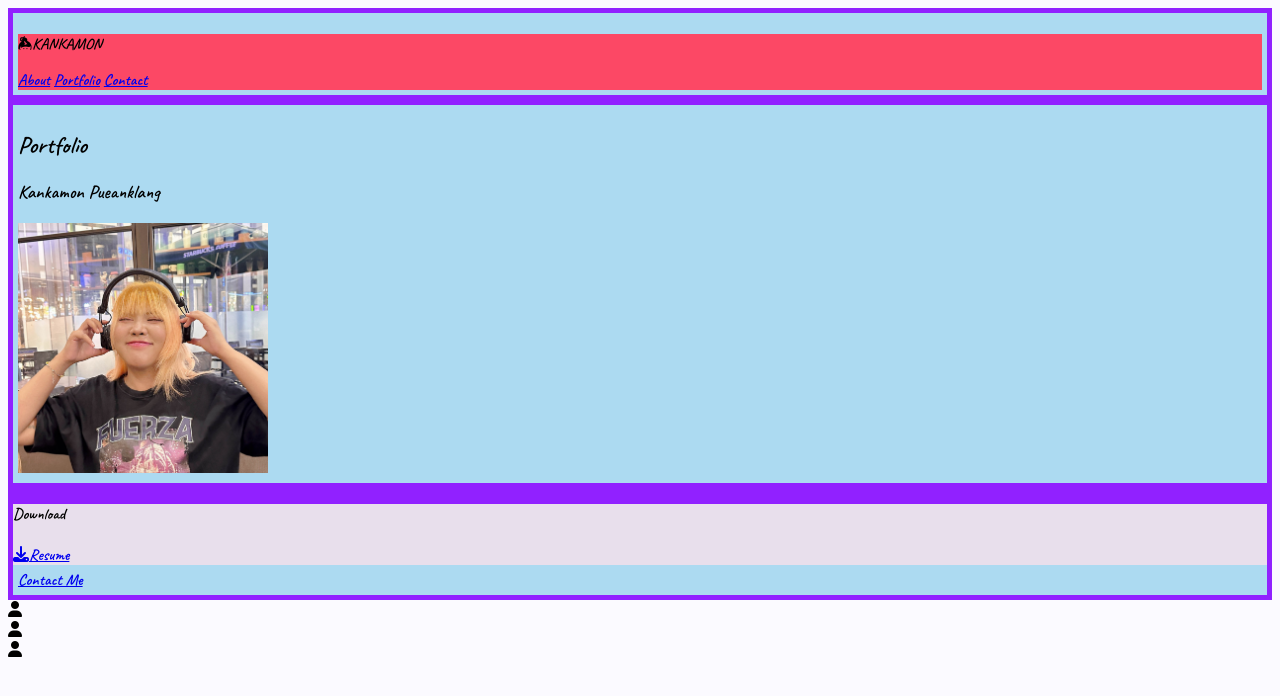
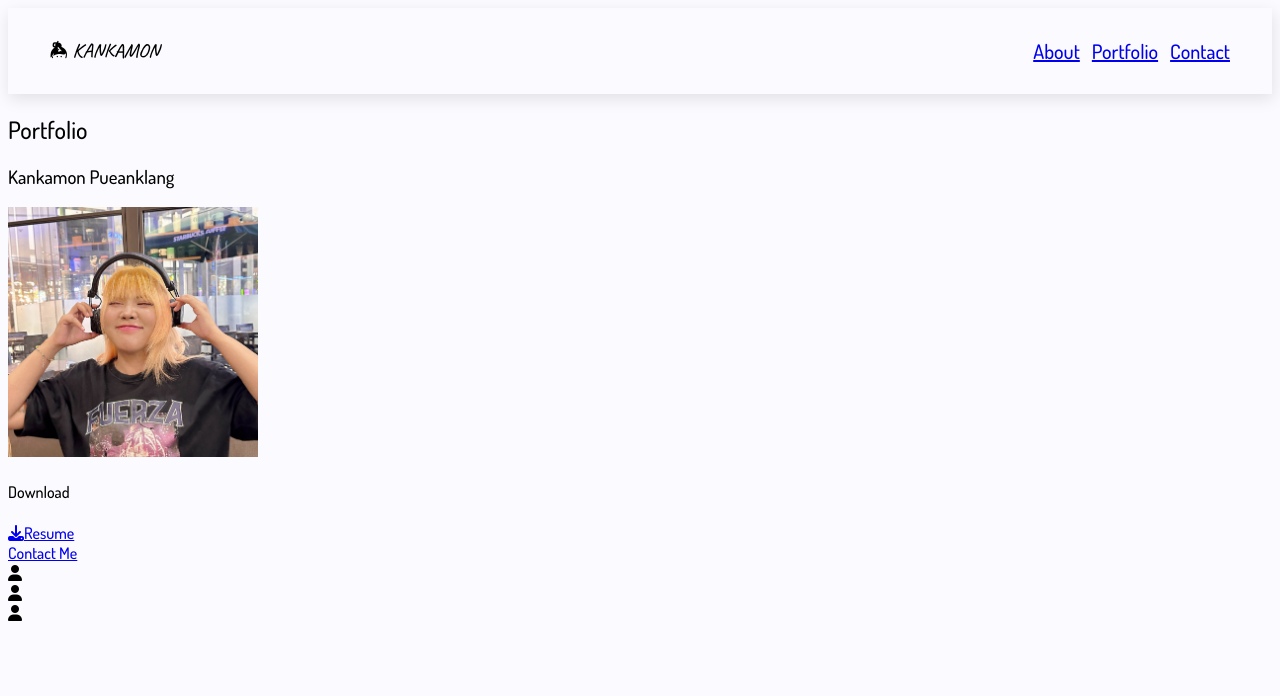
Before and after one commit to mmailism/mmailism.github.io, a plain HTML site: page new/index.html in a window 1280 px wide. Drawn offline with nearby package versions, Linux system fonts and the light colour scheme; a web font is replaced by a local one.

Commit message:
add-new-a

```diff
--- a/new/index.html
+++ b/new/index.html
@@ -22,10 +22,12 @@
         <div class="container">
             <div class="box">
                 <nav class="navbar">
-                    <p class="logo"><i class='fa-brands fa-keybase'></i>KANKAMON</p>
-                    <a href="#about"> About</a>
-                    <a href="#portfolio"> Portfolio</a>
-                    <a href="#contact"> Contact</a>
+                    <a class="logo"><i class='fa-brands fa-keybase'></i>KANKAMON</a>
+                    <div class="link-page">
+                        <a href="#about"> About</a>
+                        <a href="#portfolio"> Portfolio</a>
+                        <a href="#contact"> Contact</a>
+                    </div>
                 </nav>
             </div>
         </div>
--- a/new/style.css
+++ b/new/style.css
@@ -9,14 +9,15 @@
     --red: #fc4865;
     --purple: #9121ff;
     --black: #07060a;
+    /* --box-shadow: 2px 3px 10px rgba(0, 0, 0, 0.2); */
+    --box-shadow: 1px 5px 15px rgba(0,0,0,.1);
+
 }
 
 *{
     font-family: "Dosis", sans-serif;
-    /* font-family: "Shantell Sans", cursive; */
-    font-family: "Caveat", cursive;
     font-optical-sizing: auto;
-    font-weight: 600;
+    font-weight: 500;
     font-style: normal;
 }
 
@@ -26,7 +27,7 @@ body{
         width: 250px;
     }
 }
-
+/*
 .box{
     background: var(--blue);
     padding: 5px 5px;
@@ -41,4 +42,31 @@ body{
 .box-circle{
     background: var(--black-50);
 
+} */
+
+.header{
+    display: block;
+    position: relative;
+    font-size: 20px;
+    padding: 30px;
+    box-shadow: var(--box-shadow);
+    .navbar{
+        display: flex;
+        justify-content: space-between;
+        .logo{
+            font-family: "Caveat", cursive;
+            margin-left: 1%;
+            i{
+                margin-right: 5px;
+            }
+        }
+        .link-page{
+            margin-right: 1%;
+            align-items: center;
+            text-align: center;
+            a{
+                padding-left: 8px;
+            }
+        }
+    }
 }
```
